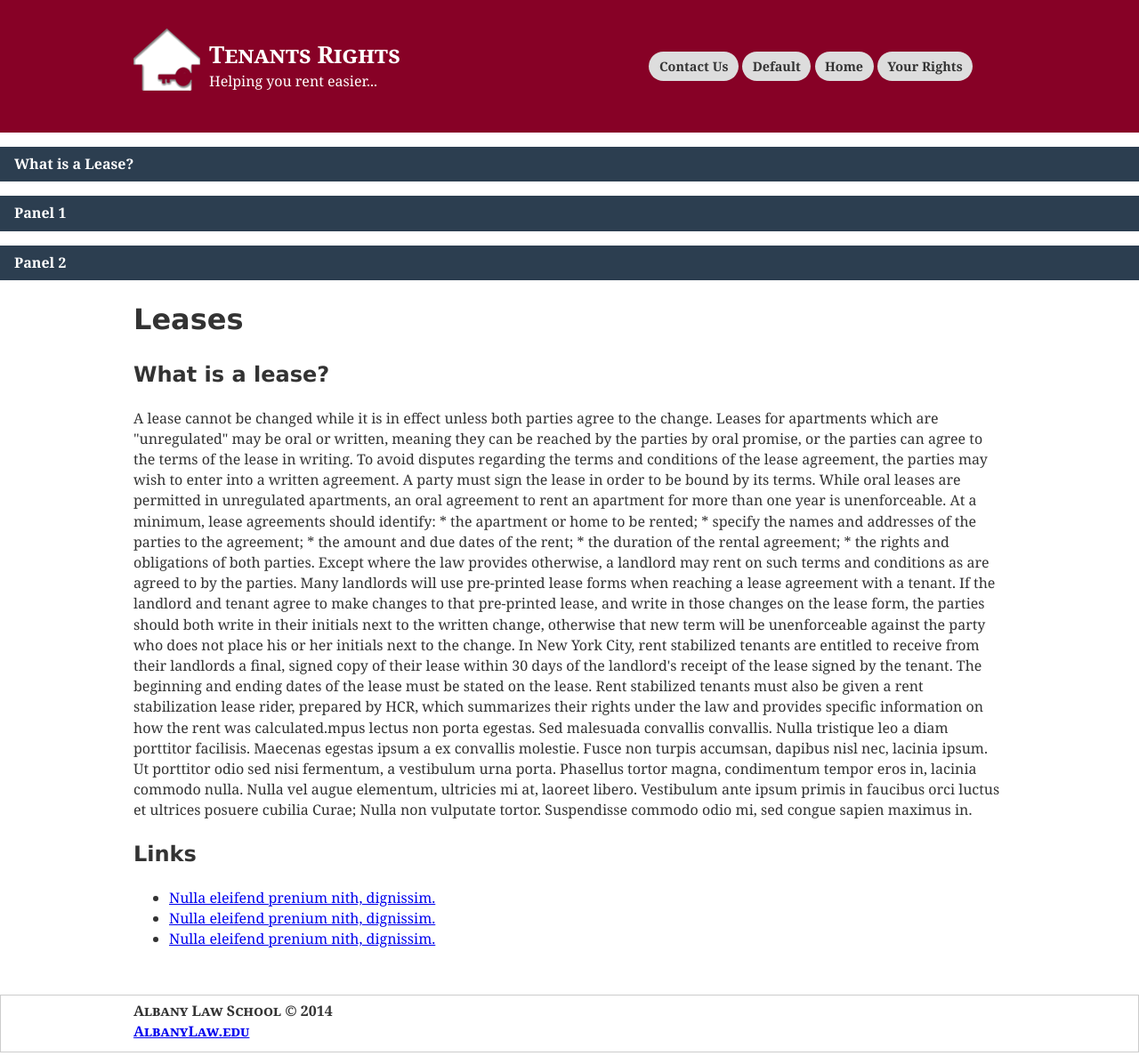
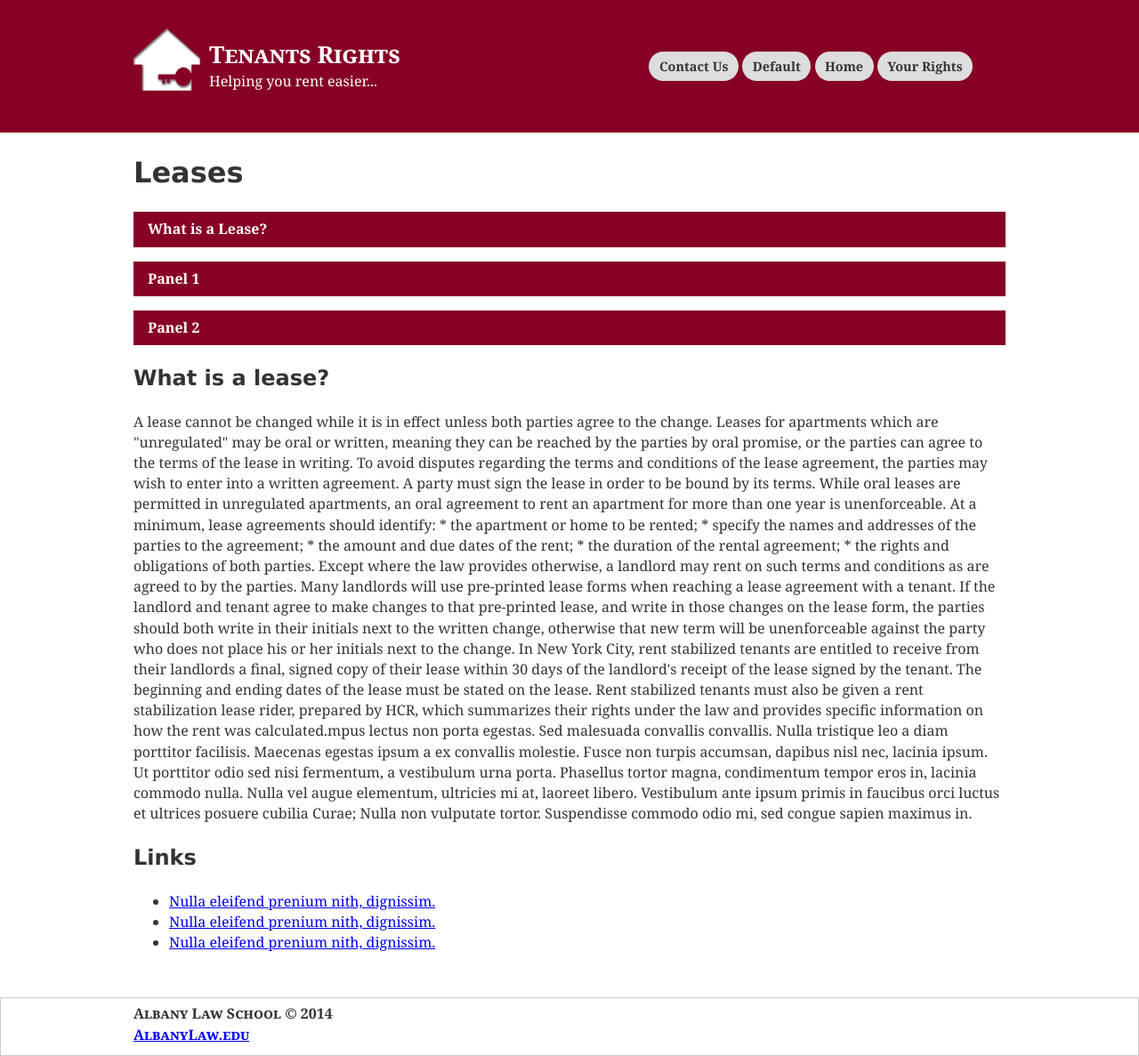
Before and after one commit to iinf362/team5, a Jekyll site: the page built from rights.html, in a window 1280 px wide. Shown: the whole page at 89% size. Built offline with Jekyll 4.4.1, drawn with Linux system fonts in a browser that asks for light colours; nearby versions of some CDN libraries; library files that are not in the unit come from our copies.

Commit message:
Updated CSS and Rights layout

```diff
--- a/css/style.css
+++ b/css/style.css
@@ -259,7 +259,7 @@ h3{
 
 .panel-title {
   font-weight: bold;
-  background: #2c3e50;
+  background: #870126;
   color: white;
   padding: 0.5em 1em;
   cursor: pointer;
--- a/rights.html
+++ b/rights.html
@@ -4,7 +4,12 @@ title: Your Rights
 ---
 
 
-<div class="panels">
+
+
+
+<div class="container">
+    <h1>Leases</h1>
+    <div class="panels">
     <div class="panel">
       <div class="panel-title" id="panel1">What is a Lease?</div>
       <div class="panel-content" id="panelC1">A lease is a contract between a landlord and a tenant or tenants that contains the terms and conditions of the rental agreement between them. The terms and conditions in a lease are the rules that the landlord and tenant or tenants agree to follow.</div>
@@ -18,10 +23,6 @@ title: Your Rights
       <div class="panel-content" id="panelC3">Lorem ipsum dolor sit amet, consectetur adipisicing elit. Quaerat vitae quos maxime illo minima repudiandae libero obcaecati voluptate aliquid quas. Adipisci, pariatur! Excepturi quos, itaque quod ad repellendus iste minima.</div>
     </div>
   </div>
-
-
-<div class="container">
-    <h1>Leases</h1>
     <h2>What is a lease?</h2>
 
 
```
